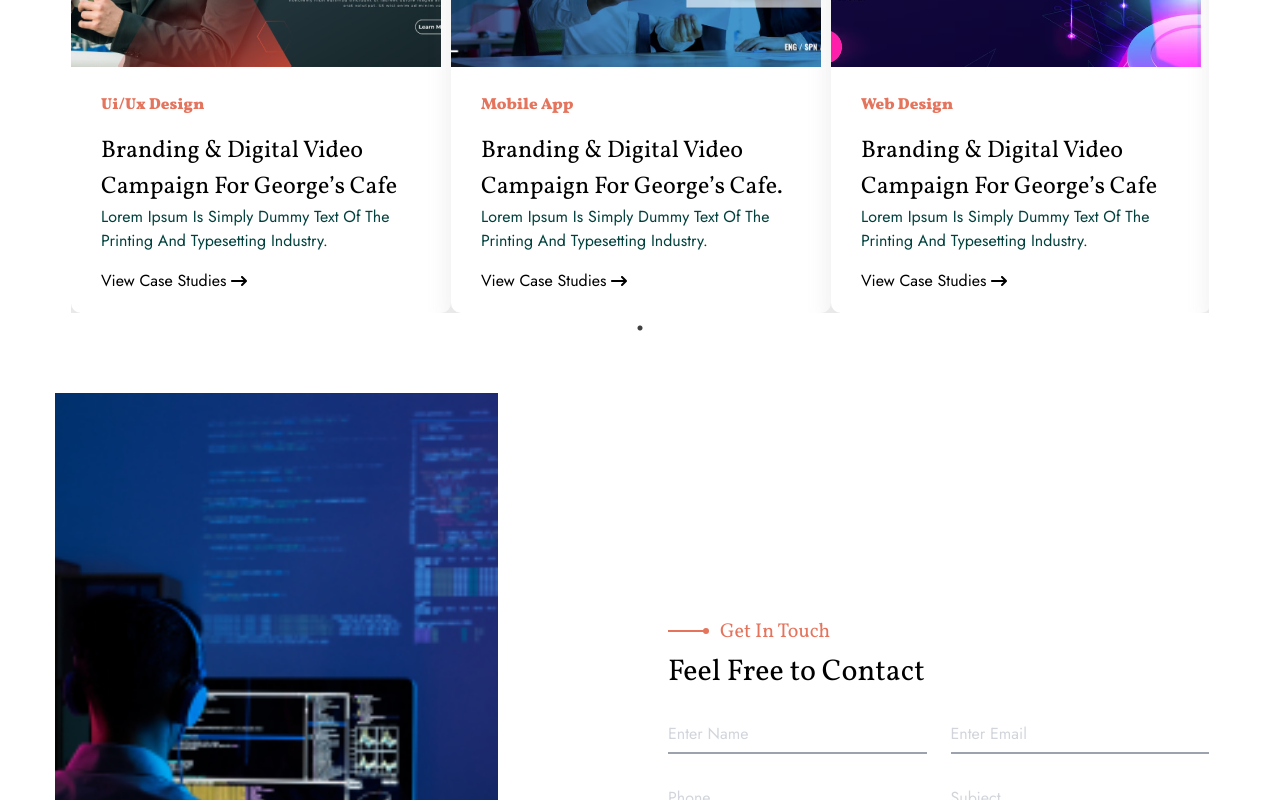
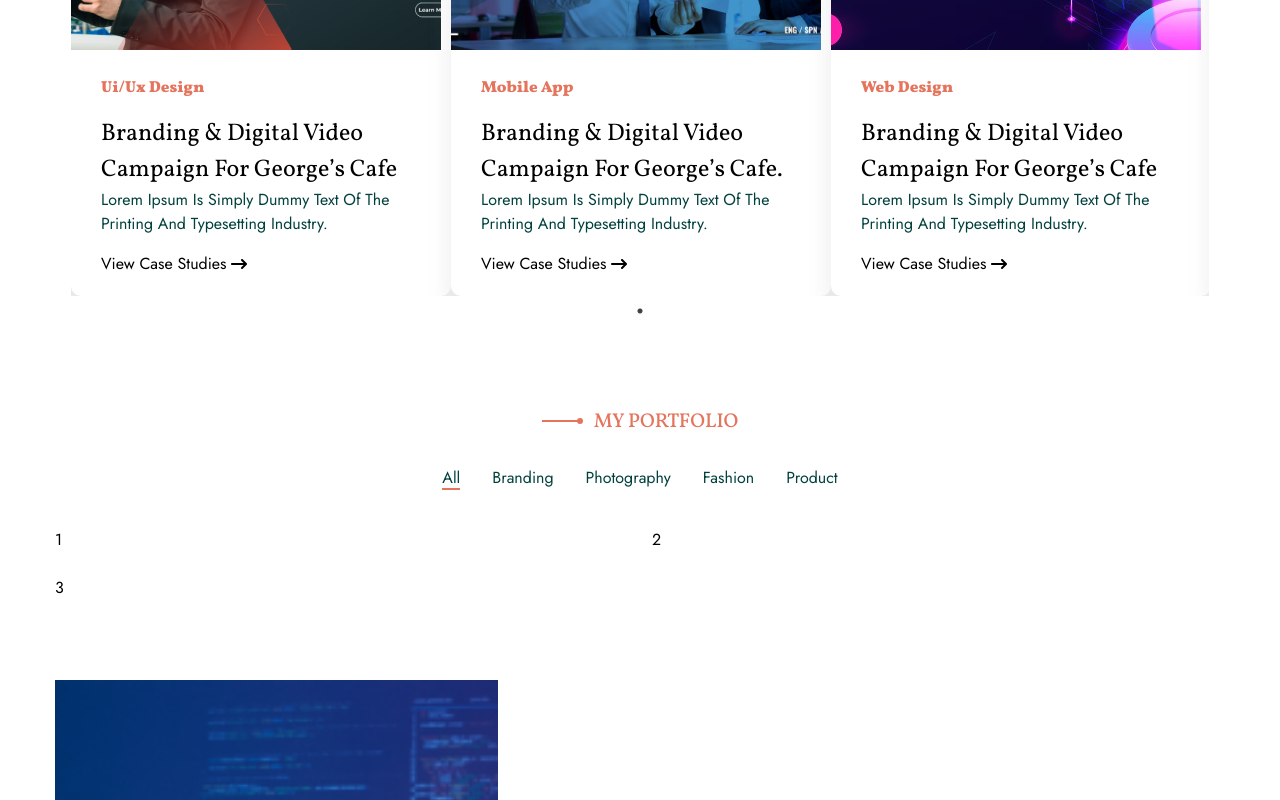
Before and after one commit to MarufSiyam11/safwan-porject, a React (Vite) app: page / in a window 1280 px wide. Shown: the part 2932-3732 px from the top of the page. Built offline with nearby package versions, Linux system fonts and the light colour scheme.

Commit message:
added portfolio section

```diff
--- a/src/App.jsx
+++ b/src/App.jsx
@@ -1,10 +1,11 @@
 import About from "./components/about/About";
 import Banner from "./components/banner/Banner";
 import ContactFrom from "./components/contactFrom/ContactFrom";
+import Footer from "./components/footer/Footer";
 import Navbar from "./components/navbar/Navbar";
+import Portfolio from "./components/portfolio/Portfolio";
 import Projects from "./components/projects/Projects";
 import Services from "./components/services/Services";
-import Footer from "./footer/Footer";
 const App = () => {
   return (
     <div>
@@ -13,6 +14,7 @@ const App = () => {
       <Services />
       <About />
       <Projects />
+      <Portfolio />
       <ContactFrom />
       <Footer />
     </div>
--- a/src/components/about/About.jsx
+++ b/src/components/about/About.jsx
@@ -1,4 +1,6 @@
 import img from "../../assets/image (22).png";
+import img11 from "../../assets/banner.png";
+
 import img1 from "../../assets/image (12).png";
 import img2 from "../../assets/image (2).png";
 import Section from "../ui/section/Section";
@@ -10,7 +12,7 @@ const About = () => {
       <div className="grid  grid-cols-1 md:grid-cols-2 gap-6">
         <div className="grid grid-cols-[1fr_170px] gap-6">
           <div className="w-full">
-            <img className="w-full h-full object-cover" src={img} alt="" />
+            <img className="w-full h-full object-cover" src={img11} alt="" />
           </div>
           <div className="grid grid-cols-1 gap-6">
             <div>
--- a/src/footer/Footer.jsx
+++ b/src/components/footer/Footer.jsx
@@ -1,8 +1,8 @@
-import logo2 from "../assets/ss.png";
+import logo2 from "../../assets/ss.png";
 import { TiSocialSkype } from "react-icons/ti";
 import { SlSocialInstagram } from "react-icons/sl";
 import { SlSocialLinkedin } from "react-icons/sl";
-import logo3 from "../assets/Rectangle 4299.png";
+import logo3 from "../../assets/Rectangle 4299.png";
 const Footer = () => {
   return (
     <section className="bg-[#00413d] max-width  h-[474px] mt-20   ">
--- /dev/null
+++ b/src/components/portfolio/Portfolio.jsx
@@ -0,0 +1,38 @@
+import { useState } from "react";
+import SectionTitle from "../section-Title/SectionTitle";
+const tabMenu = ["All", "Branding", "Photography", "Fashion", "Product"];
+const Portfolio = () => {
+  const [active, setActive] = useState(0);
+  return (
+    <section className="mt-28">
+      <div className="container">
+        <SectionTitle title="My Portfolio" description="My Work Example" />
+        <div>
+          <ul className="flex gap-8 items-center justify-center pt-6 pb-10">
+            {" "}
+            {tabMenu?.map((menu, i) => (
+              <li
+                key={menu}
+                className={`text-base text-primary_text font-normal leading-tight relative ${
+                  active === i
+                    ? "after:absolute after:bottom-[-2px] after:left-0 after:h-[2px] after:w-full after:bg-secondary after:content-['']"
+                    : ""
+                }`}
+                onClick={() => setActive(i)}
+              >
+                {menu}
+              </li>
+            ))}
+          </ul>
+        </div>
+        <div className="grid grid-cols-1 md:grid-cols-2 gap-6">
+          <div>1</div>
+          <div>2</div>
+          <div>3</div>
+        </div>
+      </div>
+    </section>
+  );
+};
+
+export default Portfolio;
```
Also changed, not shown: src/footer/slogoo-removebg-preview.png (deleted).
